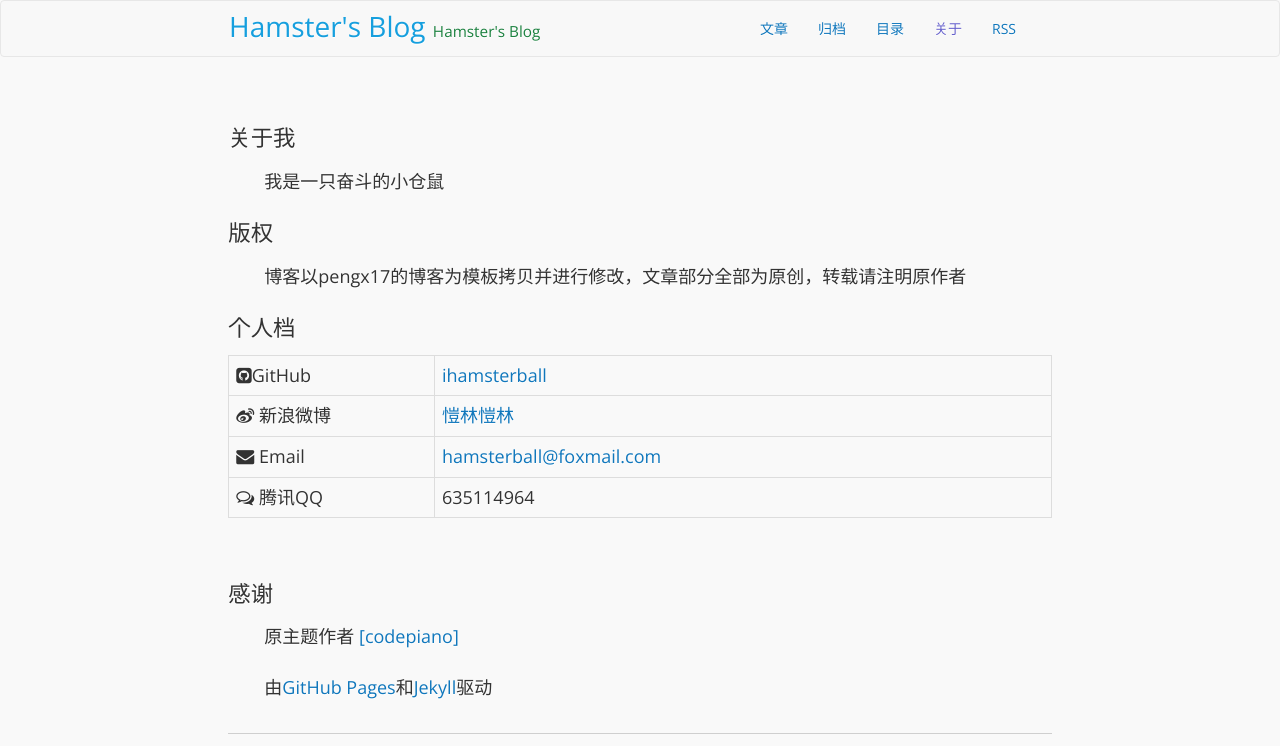
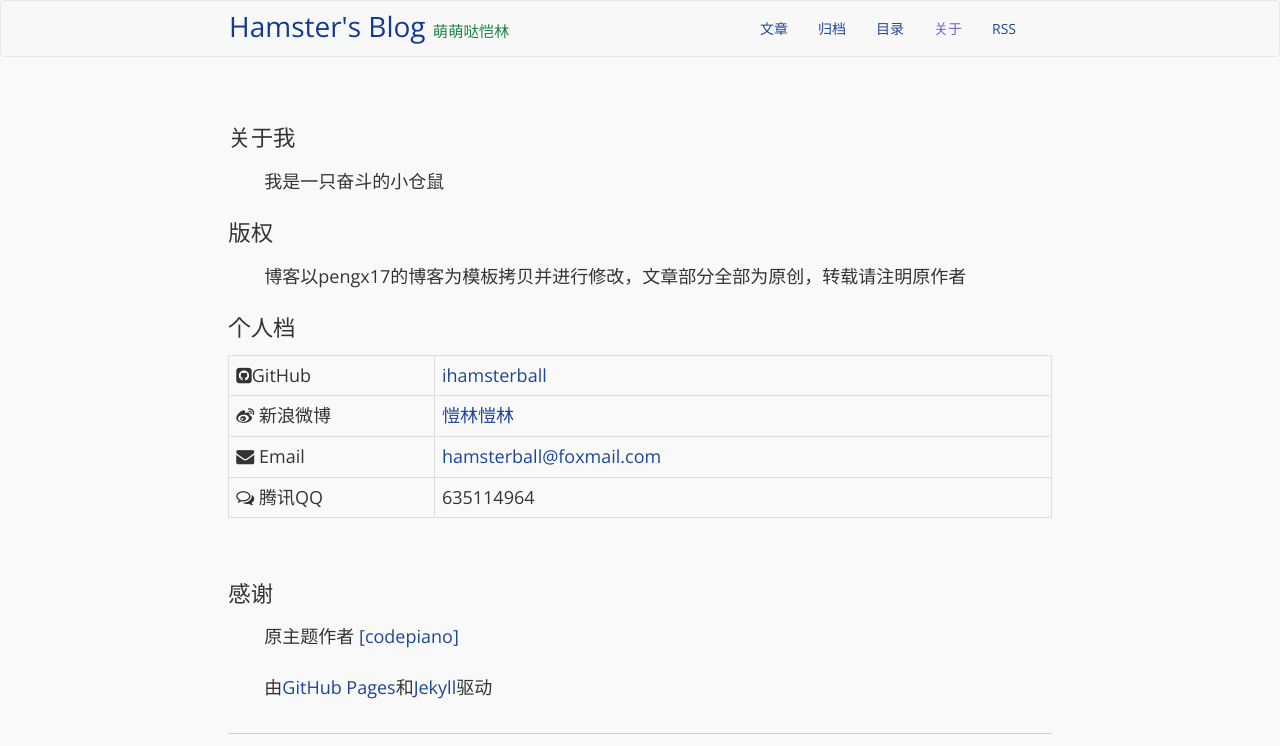
Before and after one commit to iHamsterball/ihamsterball.github.io, a Jekyll site: the page built from about.html, in a window 1280 px wide. Shown: the top 746 px of the page. Built offline with Jekyll 4.4.1, drawn with Linux system fonts in a browser that asks for light colours; nearby versions of some CDN libraries; Markdown is read by kramdown in place of the engine named in the settings; grey boxes are pictures that could not be loaded.

Commit message:
Change Color

```diff
--- a/_config.yml
+++ b/_config.yml
@@ -11,7 +11,7 @@ excerpt_separator: <!-- more -->
 
 title : Hamster's Blog
 author :
-  name : Hamster's Blog
+  name : 萌萌哒恺林
   email : hamsterball@foxmail.com
   github : https://github.com/ihamsterball
   weibo : http://weibo.com/3743808637/profile
--- a/_includes/themes/twitter/default.html
+++ b/_includes/themes/twitter/default.html
@@ -58,8 +58,8 @@
         <div class="row container">
           <div class="col-md-8 col-md-offset-2">
             <a class="navbar-brand" href="{{ HOME_PATH }}">
-                <span class="site-author"> {{ site.author.name }} </span>
-                <small><span class="site-title"> {{ site.title }} </span></small>
+                <span class="site-author"> {{ site.title }} </span>
+                <small><span class="site-title"> {{ site.author.name }} </span></small>
             </a>
             <ul class="nav">
               {% assign pages_list = site.pages %}
--- a/css/hamster.css
+++ b/css/hamster.css
@@ -26,7 +26,7 @@ a {
 }
 
 a:link {
-  color: #1077BC;
+  color: #1C4598;
 }
 
 a:hover {
@@ -35,12 +35,12 @@ a:hover {
 }
 
 a:active {
-  color: #FF6699;
+  color: #660099;
   text-decoration: none;
 }
 
 a:visited {
-  color: #044869;
+  color: #3B7ABE;
 }
 a:visited:hover {
   color: #FF9900;
@@ -69,7 +69,7 @@ html, body, div.wrapper {
 }
 
 .fa fa-double-angle-right {
-  color: #FF6699;
+  color: #660099;
 }
 
 /* 自定义高亮样式 */
@@ -163,7 +163,7 @@ ul.tag_box > li:first-child {
 }
 
 .site-author {
-  color: #169FDE;
+  color: #123995;
   font-size: 28px;
   -webkit-transition: all 0.2s ease-in-out;
      -moz-transition: all 0.2s ease-in-out;
@@ -274,11 +274,11 @@ table#post-data {
 }
 
 table#post-data td, table#post-data th {
-  color: #1077BC;
+  color: #1C4598;
 }
 
 table#post-data .fa fa-calendar, table#post-data .fa fa-bookmark, table#post-data .fa fa-tags {
-  color: #1077BC;
+  color: #1C4598;
 }
 
 table .post-date{
@@ -286,7 +286,7 @@ table .post-date{
 }
 
 table#post-data a:hover {
-  color: #FF6699;
+  color: #660099;
 }
 
 /*  */
@@ -395,7 +395,7 @@ table#about-me td{
 }
 
 table#about-me a{
-  color: #1077BC;
+  color: #1C4598;
 }
 
 /* 目录的tab样式，继承自bootstrap 2.x版本 */
```
